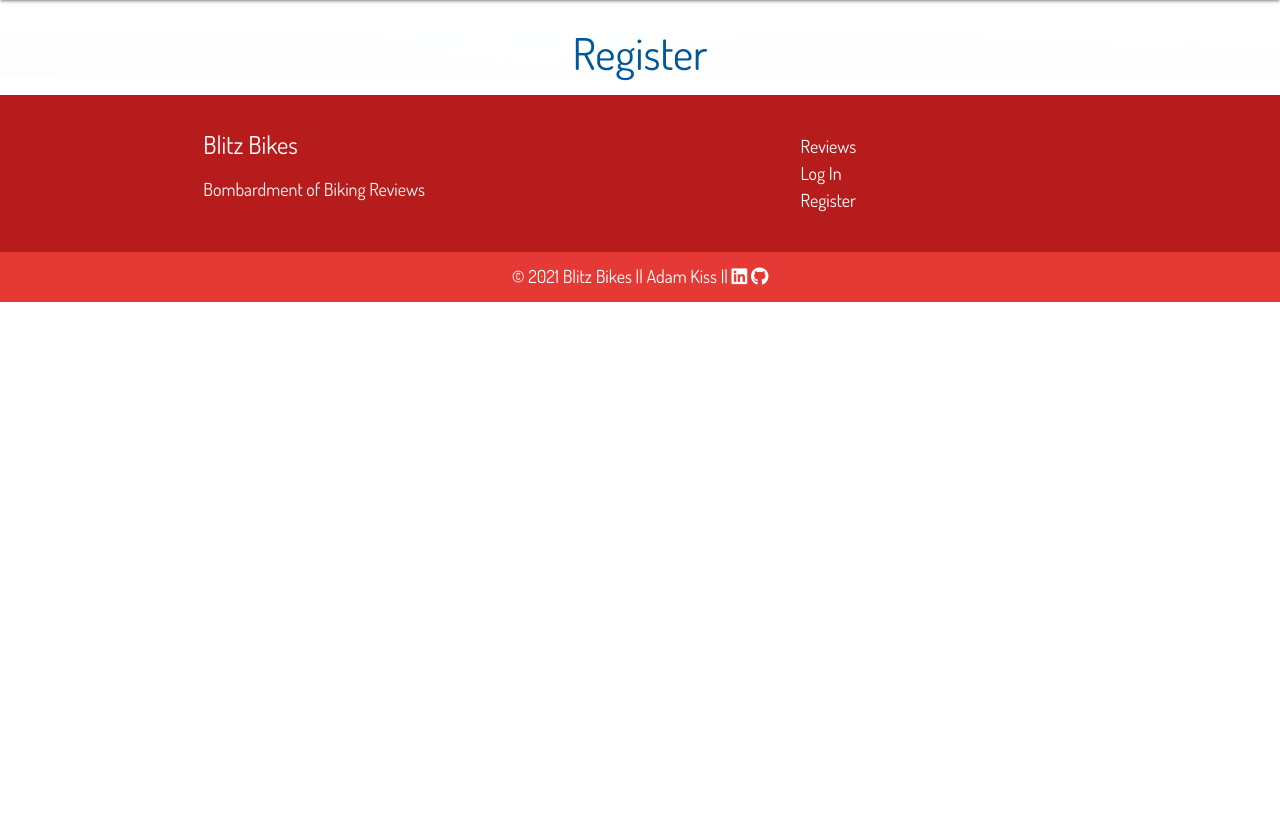
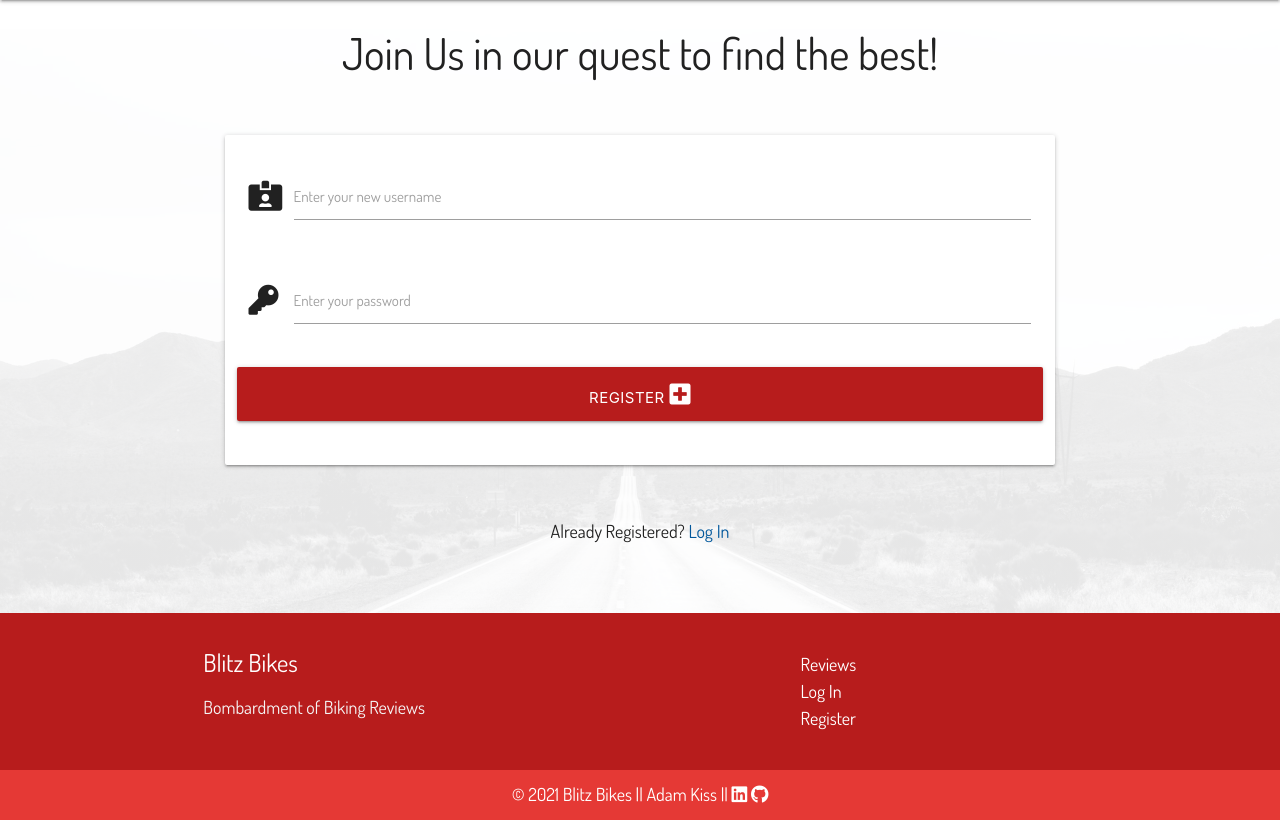
Before and after one commit to Adamsky94/Blitz_Bikes, a Flask app: page /register in a window 1280 px wide. Shown: the part 64-884 px from the top of the page. Before the commit the page ends 366 px from the top, so only its background shows below. Run offline with Flask 2, Linux system fonts and the light colour scheme; some libraries are stand-ins or nearby versions; some web fonts are replaced.

Commit message:
Updated content

```diff
--- a/templates/register.html
+++ b/templates/register.html
@@ -1,7 +1,47 @@
 {% extends "base.html" %}
 {% block content %}
+<!--Base code from Data Centric Development mini project from Code Institute-->
+    <h3 class="center-align p-b">Join Us in our quest to find the best!</h3>
 
-    <h3 class="light-blue-text text-darken-4 center-align">Register</h3>
+    <div class="row">
+        <form class="col s12 m8 offset-m2" method="POST" action="{{ url_for('register') }}">
+            <div class="card-panel">
+                <!-- username -->
+                <div class="row">
+					<div class="input-field col s12">
+						<i class="fas fa-id-card-alt prefix text-darken-4"></i>
+						<input id="username" name="username" type="text" minlength="5"
+                            maxlength="15" pattern="^[a-zA-Z0-9]{5,15}$" class="validate" required>
+						<label for="username">Enter your new username</label>
+					</div>
+                </div>
+                <!-- passowrd -->
+                <div class="row">
+                    <div class="input-field col s12">
+						<i class="fas fa-key prefix text-darken-4"></i>
+                        <input id="password" name="password" type="password" minlength="5"
+                            maxlength="15" pattern="^[a-zA-Z0-9]{5,15}$" class="validate" required>
+                        <label for="password">Enter your password</label>
+                    </div>
+                </div>
+                <!-- register -->
+                <div class="row">
+                    <button type="submit" class="col s12 btn-large red darken-4 text-shadow">
+                        Register <i class="fas fa-plus-square"></i>
+                    </button>
+                </div>
+            </div>
+        </form>
+    </div>
+
+    <div class="row p-b">
+        <div class="col s12">
+            <p class="center-align">
+                Already Registered?
+                <a href="{{ url_for('login') }}" class="light-blue-text text-darken-4">Log In</a>
+            </p>
+        </div>
+    </div>
 
 
 {% endblock %}
--- a/templates/reviews.html
+++ b/templates/reviews.html
@@ -1,10 +1,9 @@
 {% extends "base.html" %}
 {% block content %}
 
-<div></div>
     <h3 class="text-black center-align">Our Community's Reviews</h3>
 
-  <div id="content" class="row center">
+  <div class="row center p-b">
   {% for review in reviews %}
 
     <div class="col s12 m6 l4">
```
